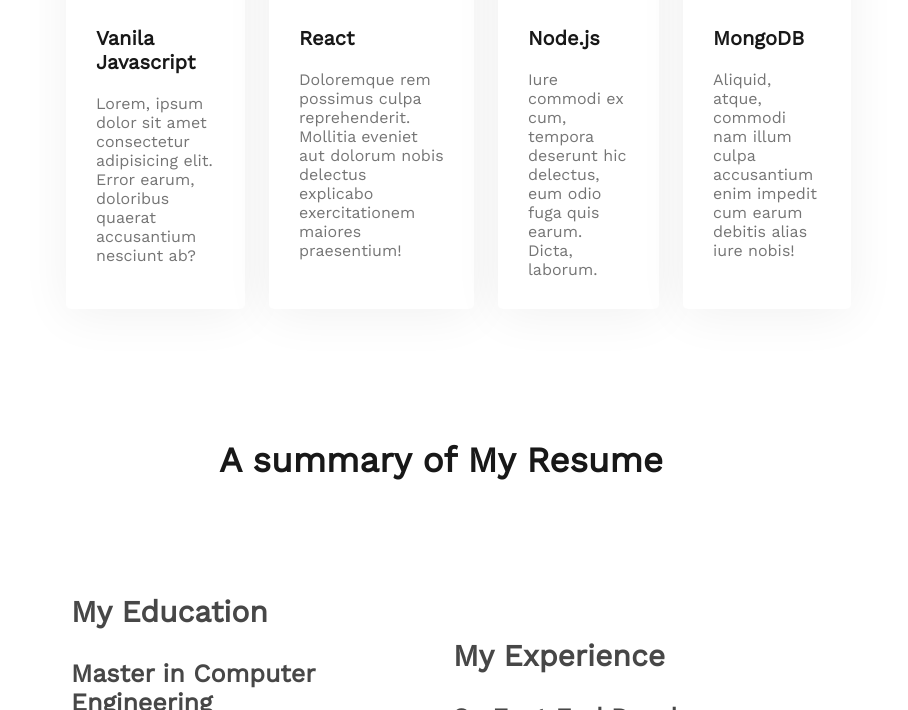
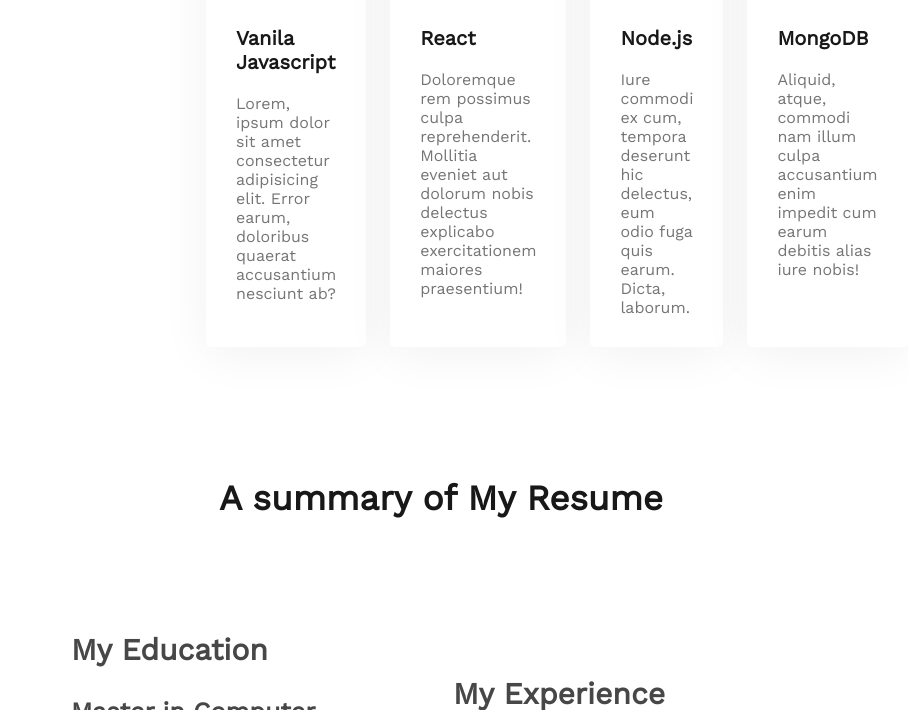
Before and after one commit to yeasinarafat0888/developer-portfolio, a plain HTML site: page images/index.html in a window 1280 px wide. Shown: the part 1925-2635 px from the top of the page, without its empty margins (199-1107 px from the left). Drawn offline with nearby package versions, Linux system fonts and the light colour scheme.

Commit message:
Problem Fixed

```diff
--- a/images/styles/portfolio.css
+++ b/images/styles/portfolio.css
@@ -165,15 +165,15 @@
 .all-my-skils{
   display: flex;
   gap: 24px;
-  margin-left: 35px;
+  margin-left: 175px;
 }
 
 .my-skills{
 border-radius: 5px;
 background: #FFF;
 box-shadow: 0px 6px 50px 0px rgba(0, 0, 0, 0.06);
-/* width: 267px;
-height: 377px; */
+width: 200px;
+/* height: 377px; */
 padding: 30px;
 
 }
```
